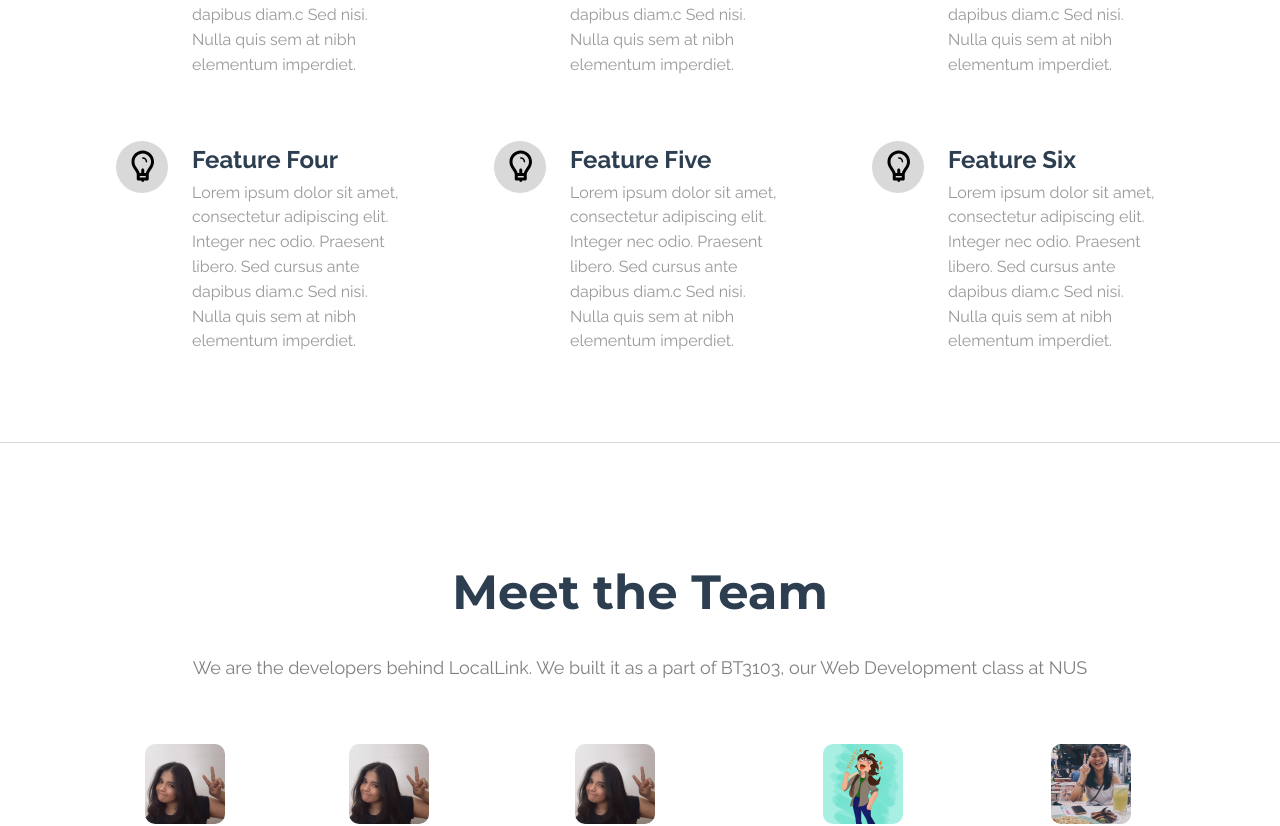
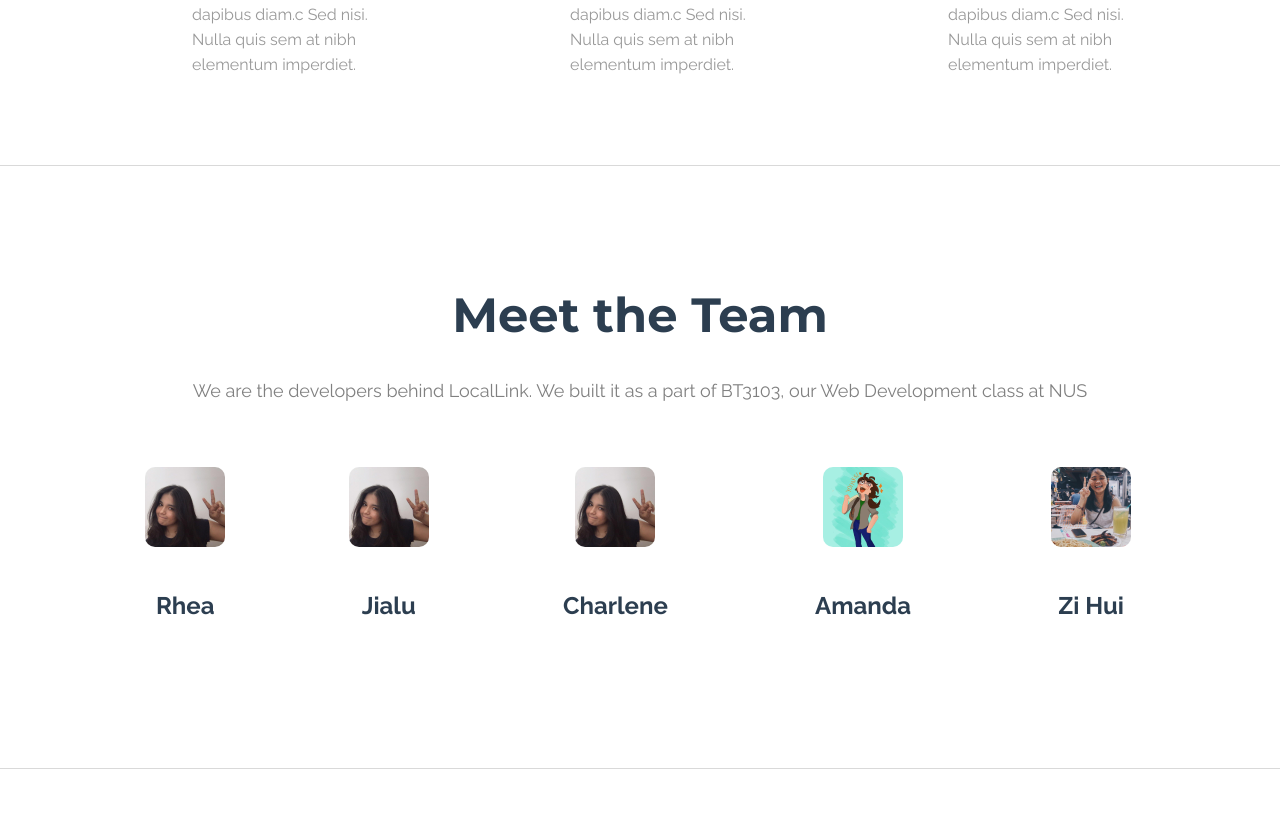
Before and after one commit to bt3103group4/LocalLink, a Vue app: page / in a window 1280 px wide. Shown: the part 1100-1926 px from the top of the page. Built offline with nearby package versions, Linux system fonts and the light colour scheme; no server answers.

Commit message:
Remove redundant features from landing

```diff
--- a/src/views/Landing.vue
+++ b/src/views/Landing.vue
@@ -100,66 +100,6 @@
           </div>
           <div class="landing-text-container">
             <span class="card-heading landing-heading">Feature Three</span>
-            <span class="card-text landing-feature-desc">
-              Lorem ipsum dolor sit amet, consectetur adipiscing elit. Integer
-              nec odio. Praesent libero. Sed cursus ante dapibus diam.c Sed
-              nisi. Nulla quis sem at nibh elementum imperdiet.
-            </span>
-          </div>
-        </div>
-        <div class="landing-features-card">
-          <div class="landing-icon-container">
-            <svg viewBox="0 0 1024 1024" class="landing-icon">
-              <path
-                d="M533.333 234.667c-11.776 0-21.333 9.557-21.333 21.333s9.557 21.333 21.333 21.333c46.208 0 83.797 37.589 83.797 83.797 0 11.776 9.557 21.333 21.333 21.333s21.333-9.557 21.333-21.333c0-69.717-56.747-126.464-126.464-126.464z"
-              ></path>
-              <path
-                d="M533.333 42.667c-176.469 0-320 143.531-320 320 0 63.403 18.773 124.672 54.357 177.707 0.981 2.005 2.091 3.925 3.413 5.76 77.867 111.189 91.563 146.347 91.563 179.2v128c0 23.552 19.115 42.667 42.667 42.667h85.333c0 11.093 4.693 22.187 12.373 30.293 8.107 7.68 19.2 12.373 30.293 12.373 11.093 0 22.187-4.693 30.293-12.373 7.68-8.107 12.373-19.2 12.373-30.293h85.333c23.552 0 42.667-19.115 42.667-42.667v-128c0-33.365 13.611-68.693 90.965-179.157 38.187-54.4 58.368-117.845 58.368-183.509 0-176.469-143.531-320-320-320zM618.667 810.667h-170.667v-42.667h170.667v42.667zM725.12 497.195c-62.549 89.301-91.435 140.331-101.76 185.472h-47.36v-85.333c0-23.552-19.115-42.667-42.667-42.667s-42.667 19.115-42.667 42.667v85.333h-47.488c-10.24-43.947-38.315-93.867-98.389-180.053-0.939-1.877-2.048-3.712-3.285-5.504-28.032-39.851-42.837-86.357-42.837-134.443 0-129.408 105.259-234.667 234.667-234.667s234.667 105.259 234.667 234.667c0 48.043-14.805 94.549-42.88 134.528z"
-              ></path>
-            </svg>
-          </div>
-          <div class="landing-text-container">
-            <span class="card-heading landing-heading">Feature Four</span>
-            <span class="card-text landing-feature-desc">
-              Lorem ipsum dolor sit amet, consectetur adipiscing elit. Integer
-              nec odio. Praesent libero. Sed cursus ante dapibus diam.c Sed
-              nisi. Nulla quis sem at nibh elementum imperdiet.
-            </span>
-          </div>
-        </div>
-        <div class="landing-features-card">
-          <div class="landing-icon-container">
-            <svg viewBox="0 0 1024 1024" class="landing-icon">
-              <path
-                d="M533.333 234.667c-11.776 0-21.333 9.557-21.333 21.333s9.557 21.333 21.333 21.333c46.208 0 83.797 37.589 83.797 83.797 0 11.776 9.557 21.333 21.333 21.333s21.333-9.557 21.333-21.333c0-69.717-56.747-126.464-126.464-126.464z"
-              ></path>
-              <path
-                d="M533.333 42.667c-176.469 0-320 143.531-320 320 0 63.403 18.773 124.672 54.357 177.707 0.981 2.005 2.091 3.925 3.413 5.76 77.867 111.189 91.563 146.347 91.563 179.2v128c0 23.552 19.115 42.667 42.667 42.667h85.333c0 11.093 4.693 22.187 12.373 30.293 8.107 7.68 19.2 12.373 30.293 12.373 11.093 0 22.187-4.693 30.293-12.373 7.68-8.107 12.373-19.2 12.373-30.293h85.333c23.552 0 42.667-19.115 42.667-42.667v-128c0-33.365 13.611-68.693 90.965-179.157 38.187-54.4 58.368-117.845 58.368-183.509 0-176.469-143.531-320-320-320zM618.667 810.667h-170.667v-42.667h170.667v42.667zM725.12 497.195c-62.549 89.301-91.435 140.331-101.76 185.472h-47.36v-85.333c0-23.552-19.115-42.667-42.667-42.667s-42.667 19.115-42.667 42.667v85.333h-47.488c-10.24-43.947-38.315-93.867-98.389-180.053-0.939-1.877-2.048-3.712-3.285-5.504-28.032-39.851-42.837-86.357-42.837-134.443 0-129.408 105.259-234.667 234.667-234.667s234.667 105.259 234.667 234.667c0 48.043-14.805 94.549-42.88 134.528z"
-              ></path>
-            </svg>
-          </div>
-          <div class="landing-text-container">
-            <span class="card-heading landing-heading">Feature Five</span>
-            <span class="card-text landing-feature-desc">
-              Lorem ipsum dolor sit amet, consectetur adipiscing elit. Integer
-              nec odio. Praesent libero. Sed cursus ante dapibus diam.c Sed
-              nisi. Nulla quis sem at nibh elementum imperdiet.
-            </span>
-          </div>
-        </div>
-        <div class="landing-features-card">
-          <div class="landing-icon-container">
-            <svg viewBox="0 0 1024 1024" class="landing-icon">
-              <path
-                d="M533.333 234.667c-11.776 0-21.333 9.557-21.333 21.333s9.557 21.333 21.333 21.333c46.208 0 83.797 37.589 83.797 83.797 0 11.776 9.557 21.333 21.333 21.333s21.333-9.557 21.333-21.333c0-69.717-56.747-126.464-126.464-126.464z"
-              ></path>
-              <path
-                d="M533.333 42.667c-176.469 0-320 143.531-320 320 0 63.403 18.773 124.672 54.357 177.707 0.981 2.005 2.091 3.925 3.413 5.76 77.867 111.189 91.563 146.347 91.563 179.2v128c0 23.552 19.115 42.667 42.667 42.667h85.333c0 11.093 4.693 22.187 12.373 30.293 8.107 7.68 19.2 12.373 30.293 12.373 11.093 0 22.187-4.693 30.293-12.373 7.68-8.107 12.373-19.2 12.373-30.293h85.333c23.552 0 42.667-19.115 42.667-42.667v-128c0-33.365 13.611-68.693 90.965-179.157 38.187-54.4 58.368-117.845 58.368-183.509 0-176.469-143.531-320-320-320zM618.667 810.667h-170.667v-42.667h170.667v42.667zM725.12 497.195c-62.549 89.301-91.435 140.331-101.76 185.472h-47.36v-85.333c0-23.552-19.115-42.667-42.667-42.667s-42.667 19.115-42.667 42.667v85.333h-47.488c-10.24-43.947-38.315-93.867-98.389-180.053-0.939-1.877-2.048-3.712-3.285-5.504-28.032-39.851-42.837-86.357-42.837-134.443 0-129.408 105.259-234.667 234.667-234.667s234.667 105.259 234.667 234.667c0 48.043-14.805 94.549-42.88 134.528z"
-              ></path>
-            </svg>
-          </div>
-          <div class="landing-text-container">
-            <span class="card-heading landing-heading">Feature Six</span>
             <span class="card-text landing-feature-desc">
               Lorem ipsum dolor sit amet, consectetur adipiscing elit. Integer
               nec odio. Praesent libero. Sed cursus ante dapibus diam.c Sed
@@ -549,6 +489,7 @@ export default {};
   font-family: Montserrat;
   font-weight: 700;
   line-height: 1.55;
+  margin-bottom: 15px;
   text-transform: none;
   text-decoration: none;
 }
```
